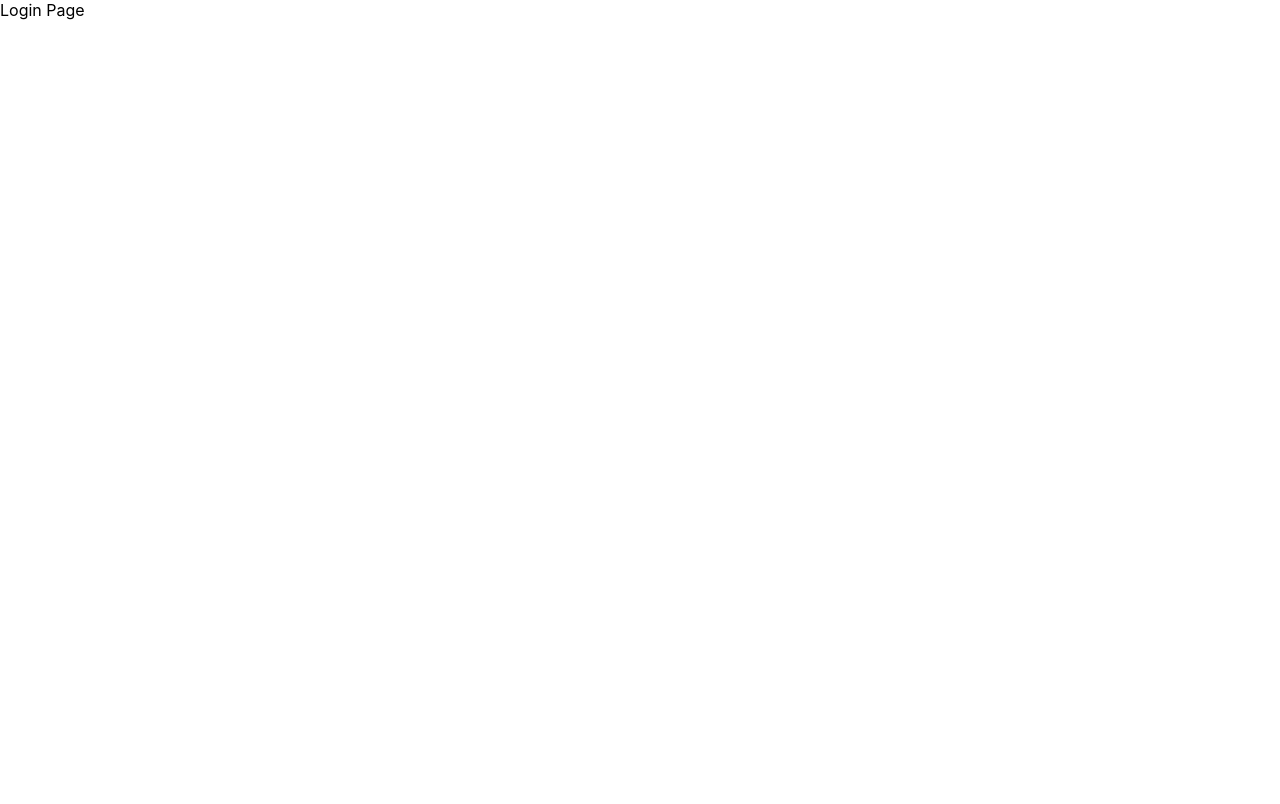
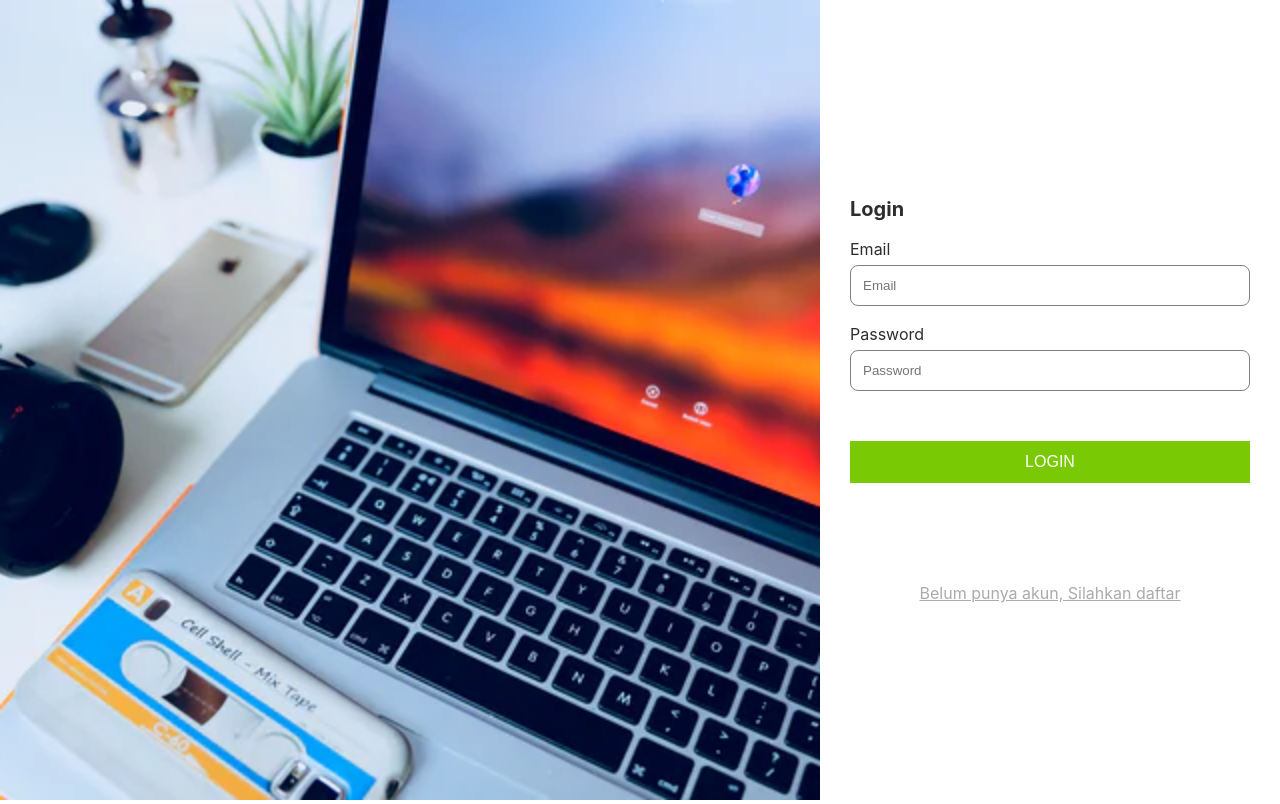
Before and after one commit to IJlnflhbrzDev/mern-blog, a React (Create React App) app: page /login in a window 1280 px wide. Built offline with nearby package versions, Linux system fonts and the light colour scheme.

Commit message:
Routing Bertingkat / Berlapis (Nested Routes) di halaman Main App React Router V.5

```diff
--- a/src/component/atoms/Link/index.scss
+++ b/src/component/atoms/Link/index.scss
@@ -3,4 +3,5 @@
 	font-size: 16px;
 	color: #ababab;
 	text-decoration: underline;
+	cursor: pointer;
 }
--- a/src/component/atoms/button/index.scss
+++ b/src/component/atoms/button/index.scss
@@ -6,4 +6,5 @@
 	border: none;
 	color: white;
 	text-transform: uppercase;
+	cursor: pointer;
 }
--- a/src/config/Routes/index.js
+++ b/src/config/Routes/index.js
@@ -1,6 +1,6 @@
 import React from 'react'
 import { BrowserRouter as Router, Switch, Route } from 'react-router-dom'
-import { Home, Login, Register } from '../../pages'
+import { Login, MainApp, Register } from '../../pages'
 
 const Routes = () => {
      return (
@@ -14,7 +14,7 @@ const Routes = () => {
                               <Register />
                          </Route>
                          <Route path="/">
-                              <Home />
+                              <MainApp />
                          </Route>
                     </Switch>
                </Router>
--- /dev/null
+++ b/src/pages/CreateBlog/index.js
@@ -0,0 +1,11 @@
+import React from 'react'
+
+const CreateBlog = () => {
+     return (
+          <div>
+               <p>Create Blog</p>
+          </div>
+     )
+}
+
+export default CreateBlog
--- /dev/null
+++ b/src/pages/DetailBlog/index.js
@@ -0,0 +1,11 @@
+import React from 'react'
+
+const DetailBlog = () => {
+     return (
+          <div>
+               <p>Detail Blog</p>
+          </div>
+     )
+}
+
+export default DetailBlog
--- a/src/pages/Home/index.js
+++ b/src/pages/Home/index.js
@@ -1,10 +1,9 @@
-import React from 'react'
+import React from 'react';
 
 const Home = () => {
      return (
           <div>
                <p>Home Page</p>
-
           </div>
      )
 }
--- a/src/pages/Login/index.js
+++ b/src/pages/Login/index.js
@@ -1,9 +1,25 @@
-import React from 'react'
+import React from 'react';
+import { LoginBg } from '../../assets';
+import { Button, Gap, Input, Link } from '../../component';
+
 
 const Login = () => {
      return (
-          <div>
-               <p>Login Page</p>
+          <div className="main-page">
+               <div className="left">
+                    <img src={LoginBg} className="bg-image" alt="image bg" />
+               </div>
+               <div className="right">
+                    <p className="title">Login</p>
+                    <Gap height={18} />
+                    <Input label="Email" placeholder="Email" />
+                    <Gap height={18} />
+                    <Input label="Password" placeholder="Password" />
+                    <Gap height={50} />
+                    <Button title="Login" />
+                    <Gap height={100} />
+                    <Link title="Belum punya akun, Silahkan daftar" />
+               </div>
           </div>
      )
 }
--- /dev/null
+++ b/src/pages/MainApp/index.js
@@ -0,0 +1,32 @@
+import React from 'react';
+import { BrowserRouter as Router, Switch, Route } from 'react-router-dom';
+import Home from '../Home';
+import CreateBlog from '../CreateBlog';
+import DetailBlog from '../DetailBlog';
+
+
+const MainApp = () => {
+     return (
+          <div>
+               <p>Header</p>
+               <Router>
+                    <Switch>
+                         <Route path="/create-blog">
+                              <CreateBlog />
+                         </Route>
+
+                         <Route path="/detail-blog">
+                              <DetailBlog />
+                         </Route>
+                         <Route path="/">
+                              <Home />
+                         </Route>
+                    </Switch>
+
+               </Router>
+               <p>Footer</p>
+          </div>
+     )
+}
+
+export default MainApp
--- a/src/pages/index.js
+++ b/src/pages/index.js
@@ -1,6 +1,7 @@
 import Home from './Home';
 import Login from './Login';
 import Register from './Register';
+import MainApp from './MainApp';
 
 
-export { Home, Login, Register };
+export { Home, Login, Register, MainApp };
```
Also changed, not shown: src/assets/image/login.png.
